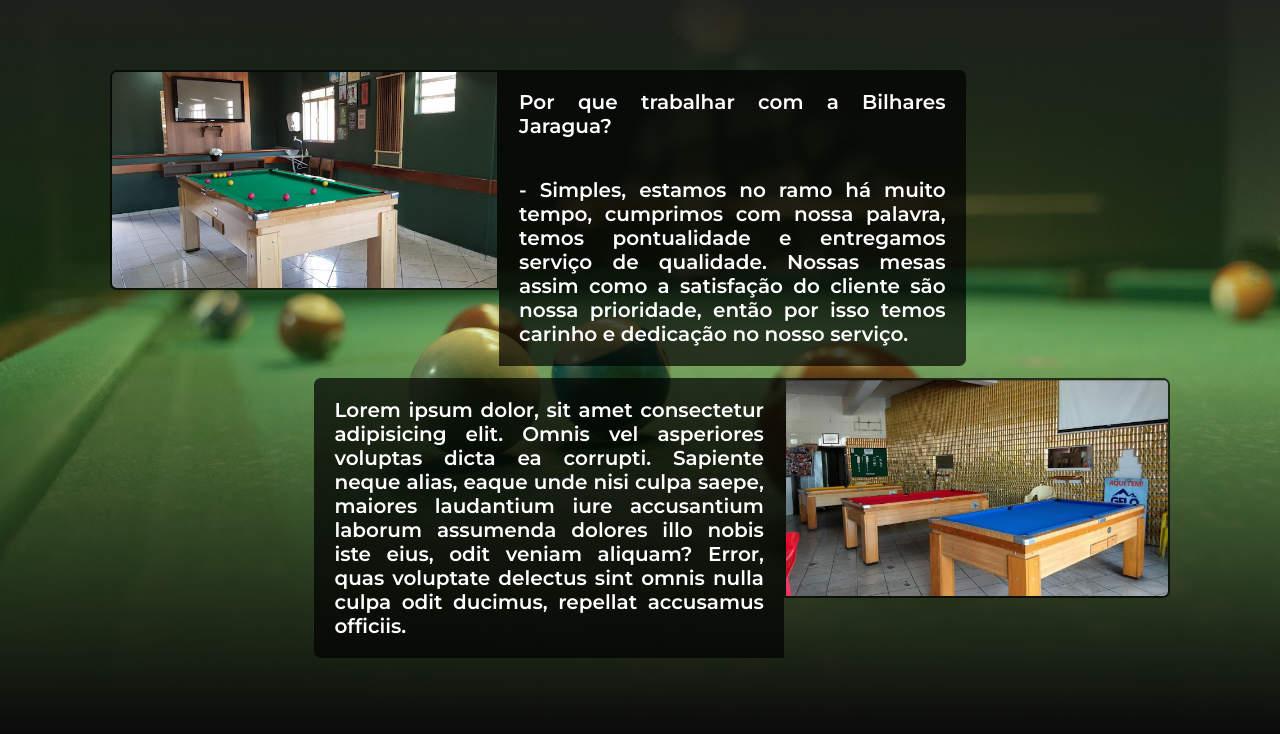
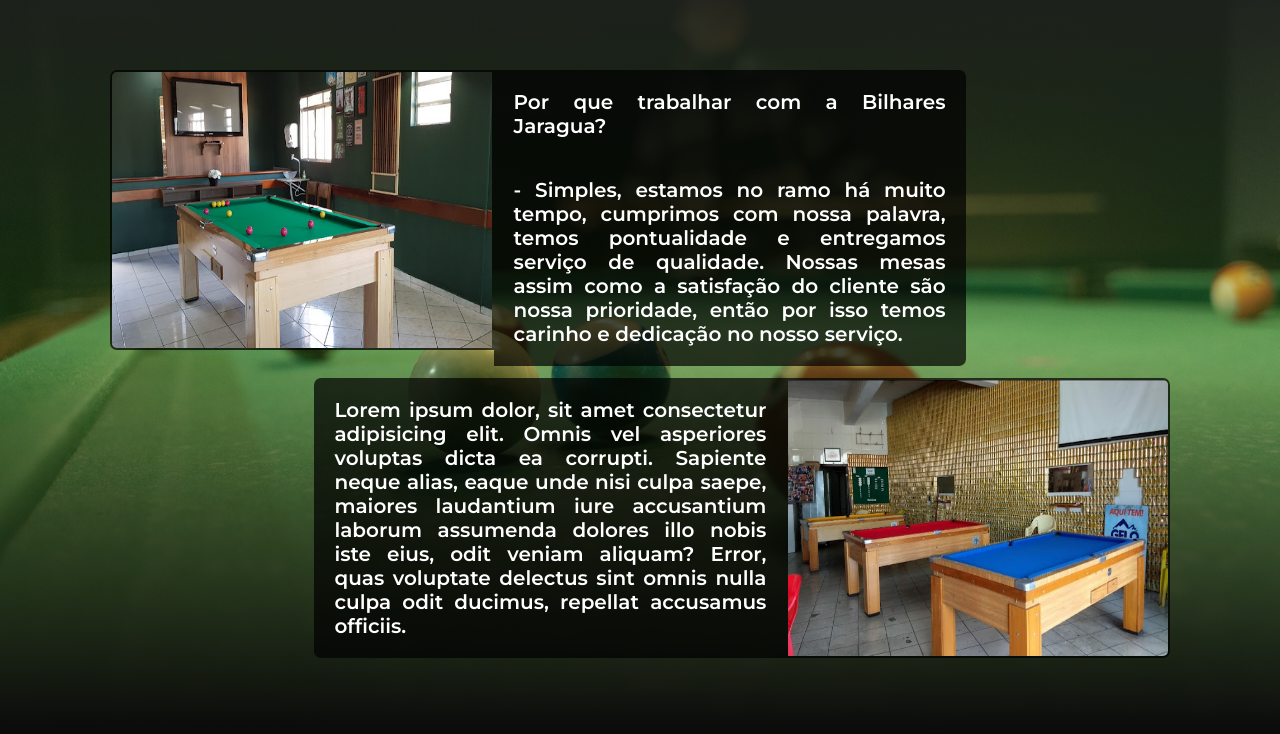
Before and after one commit to sCima/bilharesjaragua, a plain HTML site: page index.html in a window 1280 px wide. Shown: the part 66-800 px from the top of the page. Drawn offline with Linux system fonts and the light colour scheme.

Commit message:
Add files via upload

```diff
--- a/css/style.css
+++ b/css/style.css
@@ -65,12 +65,13 @@ html {
     background-size: cover;
     background-position: center;
     height: 100vh;
-    min-width: 100%;
+    width: 100%;
 }
 
 .bg-dark {
     background-image: linear-gradient(rgba(10, 10, 10, 1), rgba(0, 255, 0, 0.1), rgba(10, 10, 10, 1));
     background-color: #000;
+    width: 100%;
 }
 
 .transparent-box {
@@ -110,8 +111,8 @@ html {
 .img-home {
     display: flex;
     justify-content: center;
-    width: 500px;
-    height: 220px;
+    width: 30vw;
+    height: 35vh;
     border: 2px solid rgba(0,0,0,0.7);
     border-radius: 7px 0 0 7px;
 }
```
